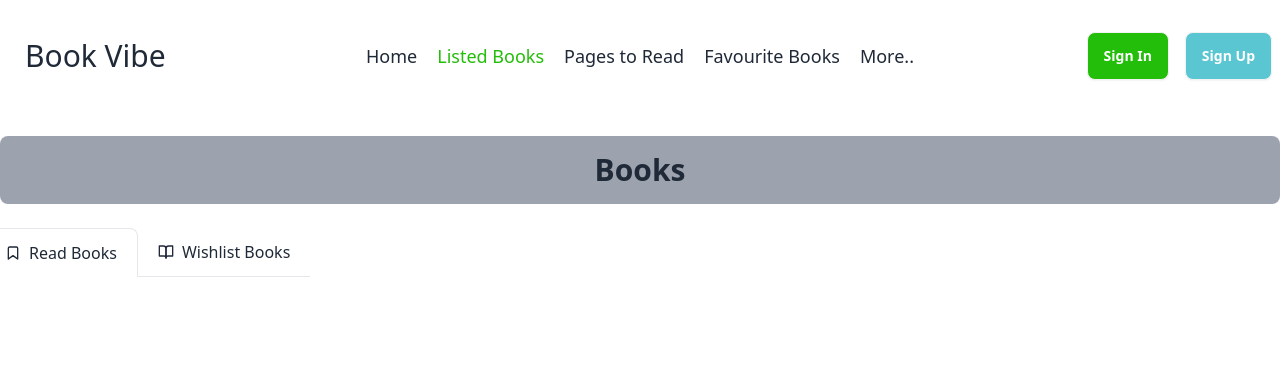
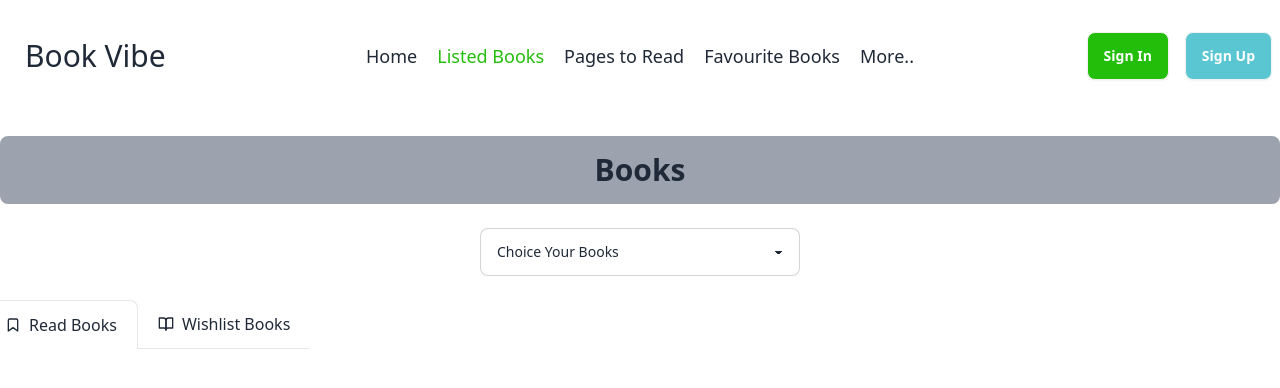
Before and after one commit to mominulislamsharon/assignment-8-book-vibe, a React (Vite) app: page /listed in a window 1280 px wide. Shown: the top 388 px of the page. Built offline with nearby package versions, Linux system fonts and the light colour scheme.

Commit message:
sort field add

```diff
--- a/src/Components/Home/ListsBook.jsx
+++ b/src/Components/Home/ListsBook.jsx
@@ -4,18 +4,37 @@ import UseloacalStorage from "../Hooks/UseloacalStorage";
 import ReadBooks from "./ReadBooks";
 import WishlistBooks from "./WishlistBooks";
 import { BarChart } from "recharts";
+import Short from "./Short";
 
 
 
 const ListsBook = () => {
 	const {localData} = UseloacalStorage();
-	const [tabIndex, setTabIndex] = useState(0)
+	const [tabIndex, setTabIndex] = useState(0);
+  const [sortOption, setSortOpiton ] = useState("");
 
   const filteredBooks = localData.filter(item => item.listType === (tabIndex === 0 ? "reading" : "wishlist"));
+
+  const sortedBooks = filteredBooks.sort((a, b) => {
+    if(sortOption === "rating"){
+      return b.rating - a.rating;
+    }
+    else if(sortOption === "pages"){
+      return b.totalPages - a.totalPages;
+    }
+    else if(sortOption === "year"){
+      return b.yearOfPublishing - a.yearOfPublishing;
+    }
+    return 0;
+  })
 
   return (
     <div className="max-w-7xl mt-12 mx-auto ">
       <div className="text-center text-3xl p-4 rounded-lg items-center justify-center font-bold bg-gray-400"><h1>Books</h1></div>
+        <div className="my-6 text-center">
+        <Short setSortOption={setSortOpiton}></Short>
+        </div>
+
       <div className="flex items-center mt-6 -mx-4 overflow-x-auto overflow-y-hidden sm:justify-start flex-nowrap ">
 	<Link to="" onClick={() => setTabIndex(0)} className={`flex items-center flex-shrink-0 px-5 py-3 space-x-2 ${tabIndex === 0 ? 'border border-b-0' : 'border-b'} rounded-t-lg dark:border-gray-600 dark:text-gray-900`}>
 		<svg xmlns="http://www.w3.org/2000/svg" viewBox="0 0 24 24" fill="none" stroke="currentColor" strokeWidth="2" strokeLinecap="round" strokeLinejoin="round" className="w-4 h-4">
@@ -35,15 +54,15 @@ const ListsBook = () => {
 	{
   tabIndex === 0 && (
     <div>
-<BarChart data={filteredBooks} />
-          {filteredBooks.map(data => (
+<BarChart data={sortedBooks} />
+          {sortedBooks.map(data => (
             <ReadBooks key={data.id} data={data} />
           ))}
         </div>
       )}
       {tabIndex === 1 && (
         <div>
-          {filteredBooks.map(data => (
+          {sortedBooks.map(data => (
             <WishlistBooks key={data.id} data={data} />
           ))}
     </div>
--- /dev/null
+++ b/src/Components/Home/Short.jsx
@@ -0,0 +1,18 @@
+const Short = ({ setSortOption }) => {
+  const handleSortChange = (e) => {
+    setSortOption(e.target.value);
+  };
+
+  return (
+    <div>
+      <select onChange={handleSortChange} className="select  font-medium select-bordered w-full max-w-xs">
+        <option disabled selected>Choice Your Books</option>
+        <option value="rating" className="font-bold">Rating</option>
+        <option value="pages" className="font-bold">Number of Pages</option>
+        <option value="year" className="font-bold">Published Year</option>
+      </select>
+    </div>
+  );
+};
+
+export default Short;
```
